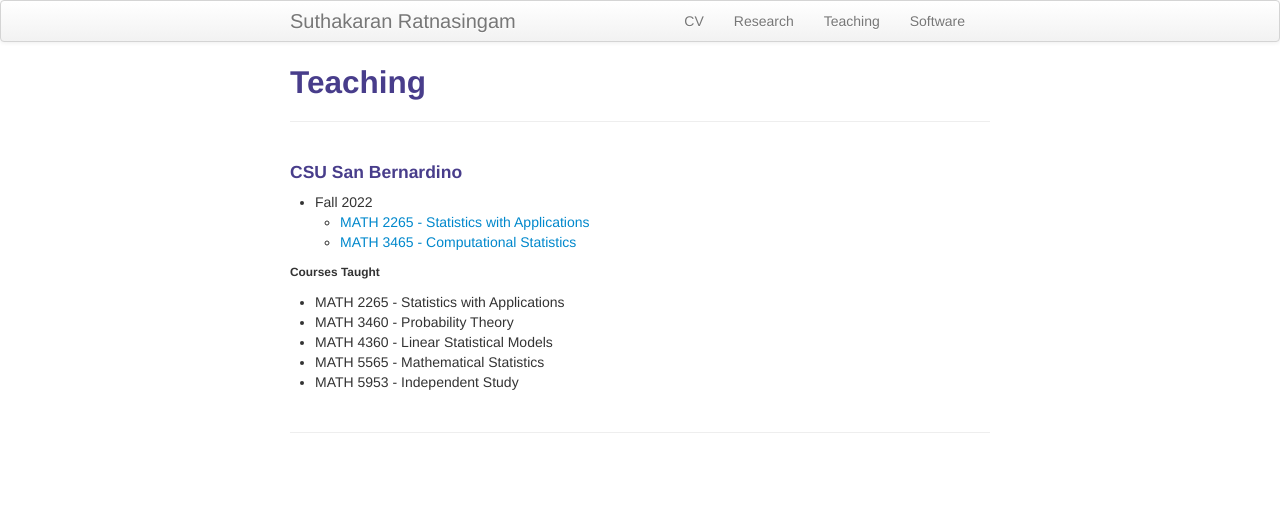
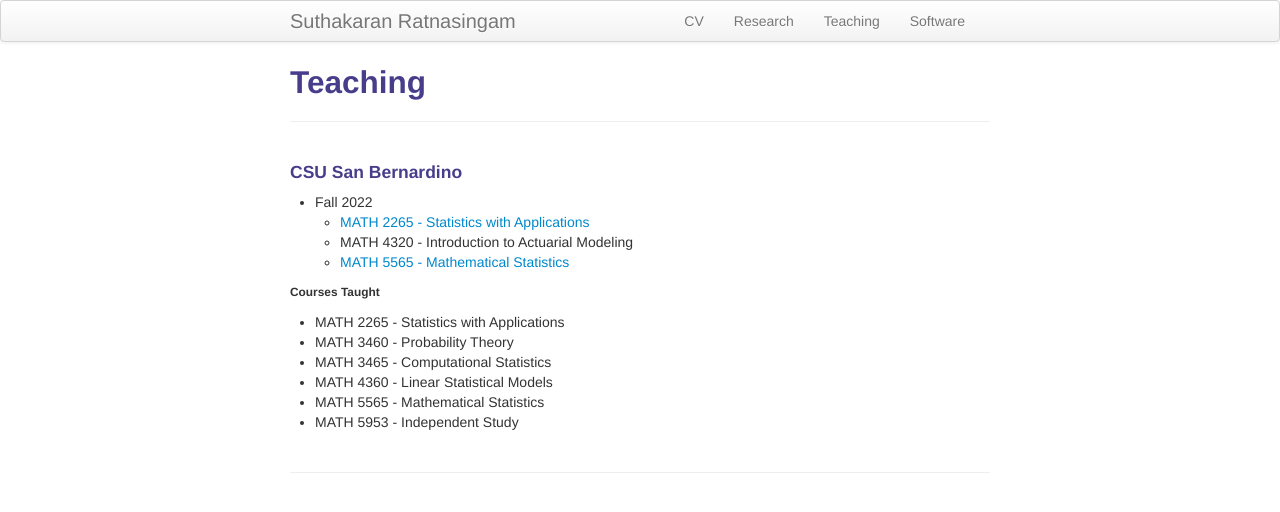
Before and after one commit to suthakaranr/suthakaranr.github.io, a Jekyll site: the page built from pages/Teaching.md, in a window 1280 px wide. Shown: the top 512 px of the page. Built offline with Jekyll 4.4.1, drawn with Linux system fonts in a browser that asks for light colours.

Commit message:
Update Teaching.md

```diff
--- a/pages/Teaching.md
+++ b/pages/Teaching.md
@@ -6,11 +6,13 @@ description: Suthakaran's teaching portfolio
 #### CSU San Bernardino
 * Fall 2022
    * <a style="text-decoration:none" href="../pages/StatApp.html" target="_blank" rel="noopener noreferrer">MATH 2265 - Statistics with Applications </a>
-   * <a style="text-decoration:none" href="../pages/MathStat.html" target="_blank" rel="noopener noreferrer">MATH 3465 - Computational Statistics </a>
+   * MATH 4320 - Introduction to Actuarial Modeling
+   * <a style="text-decoration:none" href="../pages/MathStat.html" target="_blank" rel="noopener noreferrer">MATH 5565 - Mathematical Statistics </a>
 
 ###### Courses Taught
    * MATH 2265 - Statistics with Applications
    * MATH 3460 - Probability Theory
+   * MATH 3465 - Computational Statistics
    * MATH 4360 - Linear Statistical Models
    * MATH 5565 - Mathematical Statistics
    * MATH 5953 - Independent Study
```
